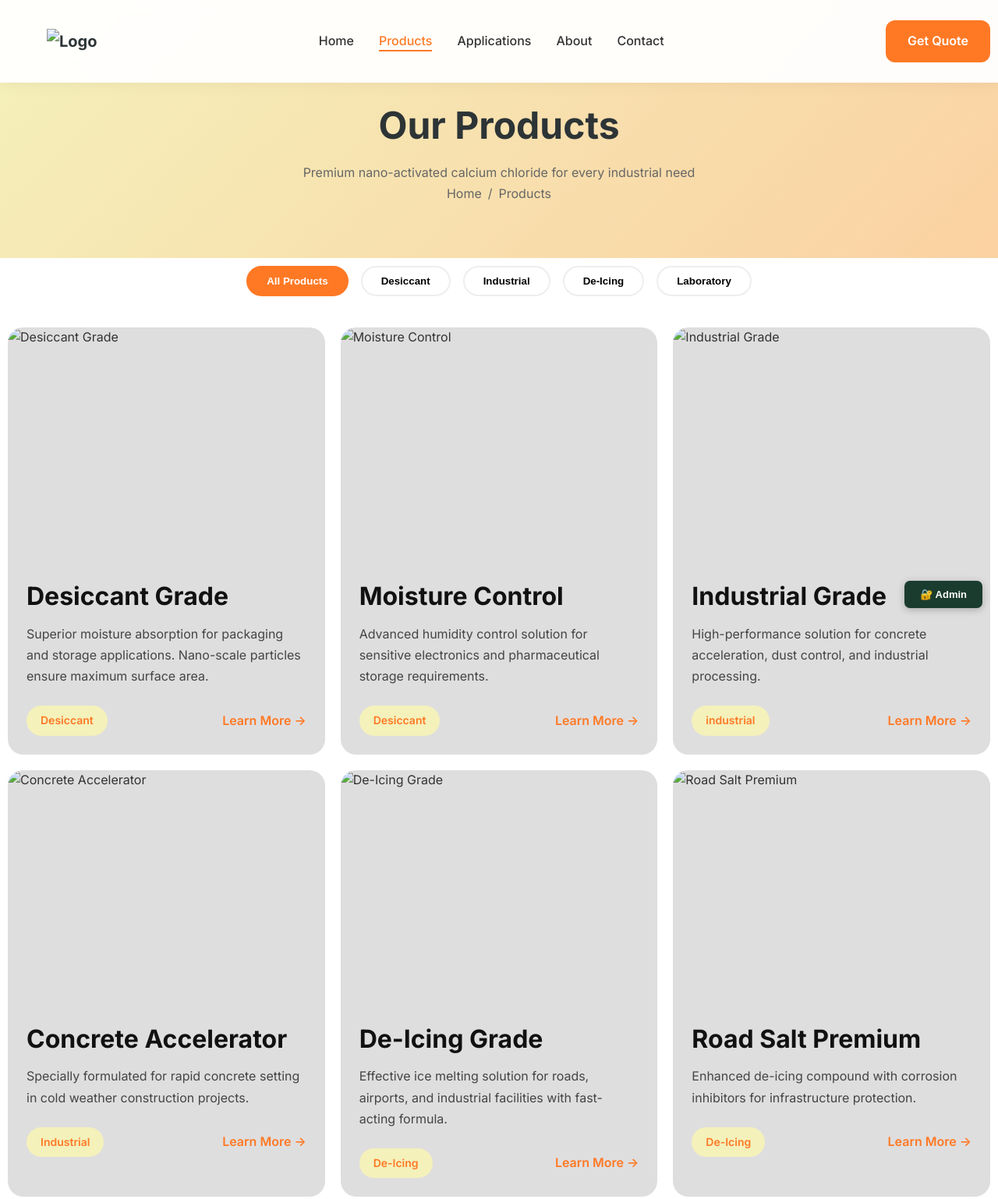
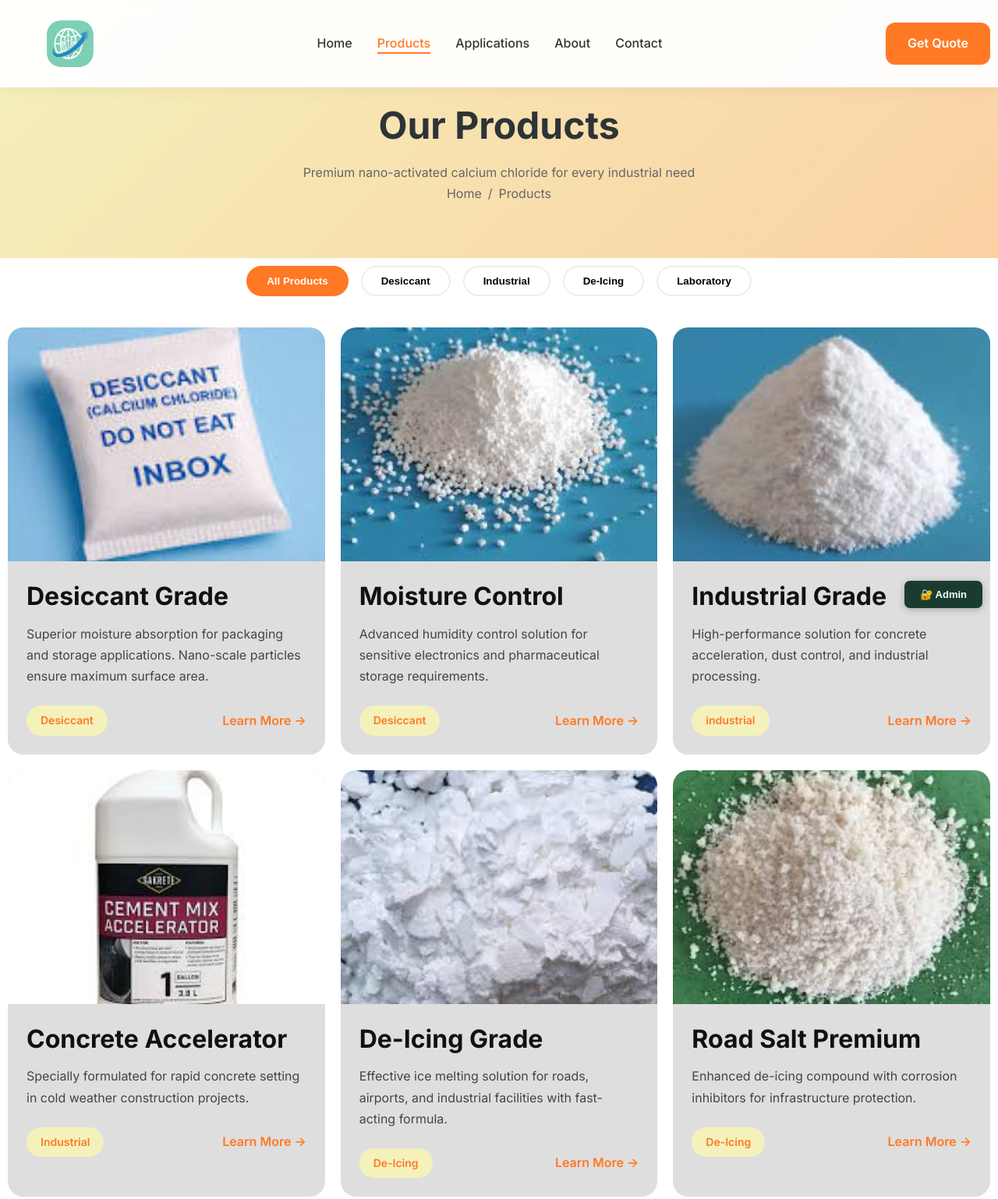
Before and after one commit to muhammadibadmalik/Industrial-Nano-Material-Portal-, a plain HTML site: page docs/products.html in a window 1280 px wide. Shown: the top 1538 px of the page at 78% size. Drawn offline with Linux system fonts and the light colour scheme.

```diff
--- a/docs/products.html
+++ b/docs/products.html
@@ -41,7 +41,7 @@
       <nav class="nav">
         <a href="index.html" class="logo">
              <div class="logo-icon"></div>
-        <img src="logo.png" alt="Logo">
+        <img src="Images/logo.png" alt="Logo">
         </a>
         <ul class="nav-links">
           <li><a href="index.html">Home</a></li>
@@ -92,7 +92,7 @@
         <!-- Product 1 -->
 <div class="product-card" data-category="desiccant">
 
-    <img src="product 1.png" alt="Desiccant Grade" class="product-img">
+    <img src="Images/product-1.png" alt="Desiccant Grade" class="product-img">
 
     <div class="product-info">
 
@@ -121,7 +121,7 @@
         <!-- Product 2 -->
 <div class="product-card" data-category="desiccant">
 
-    <img src="product 2.png" alt=" Moisture Control" class="product-img">
+    <img src="Images/product-2.png" alt=" Moisture Control" class="product-img">
 
     <div class="product-info">
 
@@ -149,7 +149,7 @@
         <!-- Product 3 -->
 <div class="product-card" data-category="industrial">
 
-    <img src="product 3.png" alt="Industrial Grade" class="product-img">
+    <img src="Images/product-3.png" alt="Industrial Grade" class="product-img">
 
     <div class="product-info">
 
@@ -177,7 +177,7 @@
         <!-- Product 4 -->
        <div class="product-card" data-category="industrial">
 
-    <img src="product 4.png" alt="Concrete Accelerator" class="product-img">
+    <img src="Images/product-4.png" alt="Concrete Accelerator" class="product-img">
 
     <div class="product-info">
 
@@ -206,7 +206,7 @@
         <!-- Product 5 -->
       <div class="product-card" data-category="deicing">
 
-    <img src="product 5.png" alt="De-Icing Grade" class="product-img">
+    <img src="Images/product-5.png" alt="De-Icing Grade" class="product-img">
 
     <div class="product-info">
 
@@ -234,7 +234,7 @@
         <!-- Product 6 -->
       <div class="product-card" data-category="deicing">
 
-    <img src="product 6.png" alt="Road Salt Premium" class="product-img">
+    <img src="Images/product-6.png" alt="Road Salt Premium" class="product-img">
 
     <div class="product-info">
 
@@ -263,7 +263,7 @@
         <!-- Product 7 -->
 <div class="product-card" data-category="laboratory">
 
-    <img src="product 7.png" alt=" Laboratory Grade" class="product-img">
+    <img src="Images/product-7.png" alt=" Laboratory Grade" class="product-img">
 
     <div class="product-info">
 
@@ -292,7 +292,7 @@
         <!-- Product 8 -->
 <div class="product-card" data-category="laboratory">
 
-    <img src="product 8.png" alt="Analytical Reagent" class="product-img">
+    <img src="Images/product-8.png" alt="Analytical Reagent" class="product-img">
 
     <div class="product-info">
 
@@ -320,7 +320,7 @@
         <!-- Product 9 -->
 <div class="product-card" data-category="industrial">
 
-    <img src="product 9.png" alt=" Dust Control" class="product-img">
+    <img src="Images/product-9.png" alt=" Dust Control" class="product-img">
 
     <div class="product-info">
 
@@ -387,7 +387,7 @@
         <div class="footer-brand">
           <div class="logo">
             <div class="logo-icon"></div>
-              <img src="logo.png" alt="Logo">
+              <img src="Images/logo.png" alt="Logo">
             <span style="color: white;">NanoCACL2</span>
           </div>
           <p>Industry-leading nano-activated calcium chloride solutions for diverse industrial applications worldwide.</p>
```
